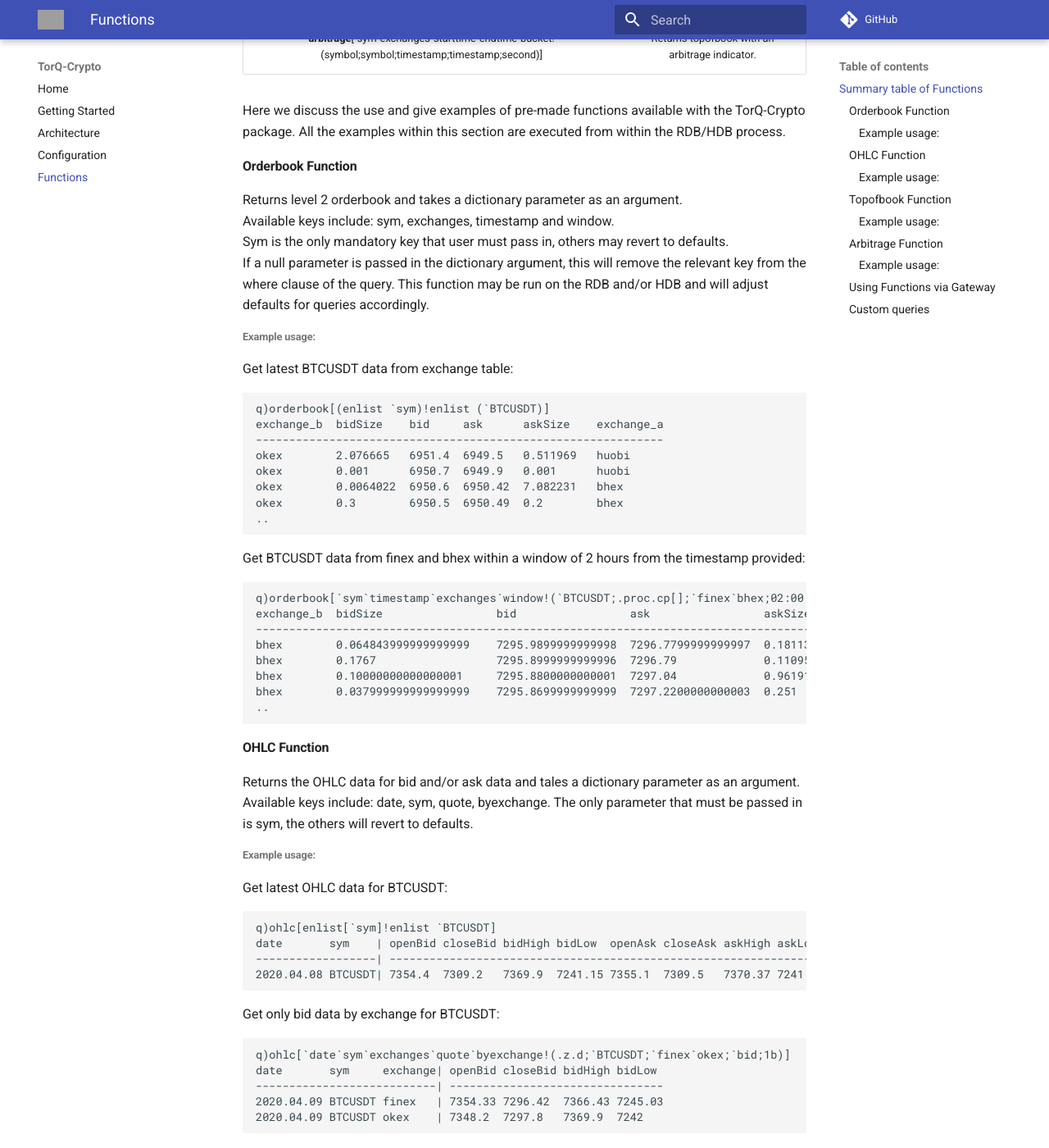
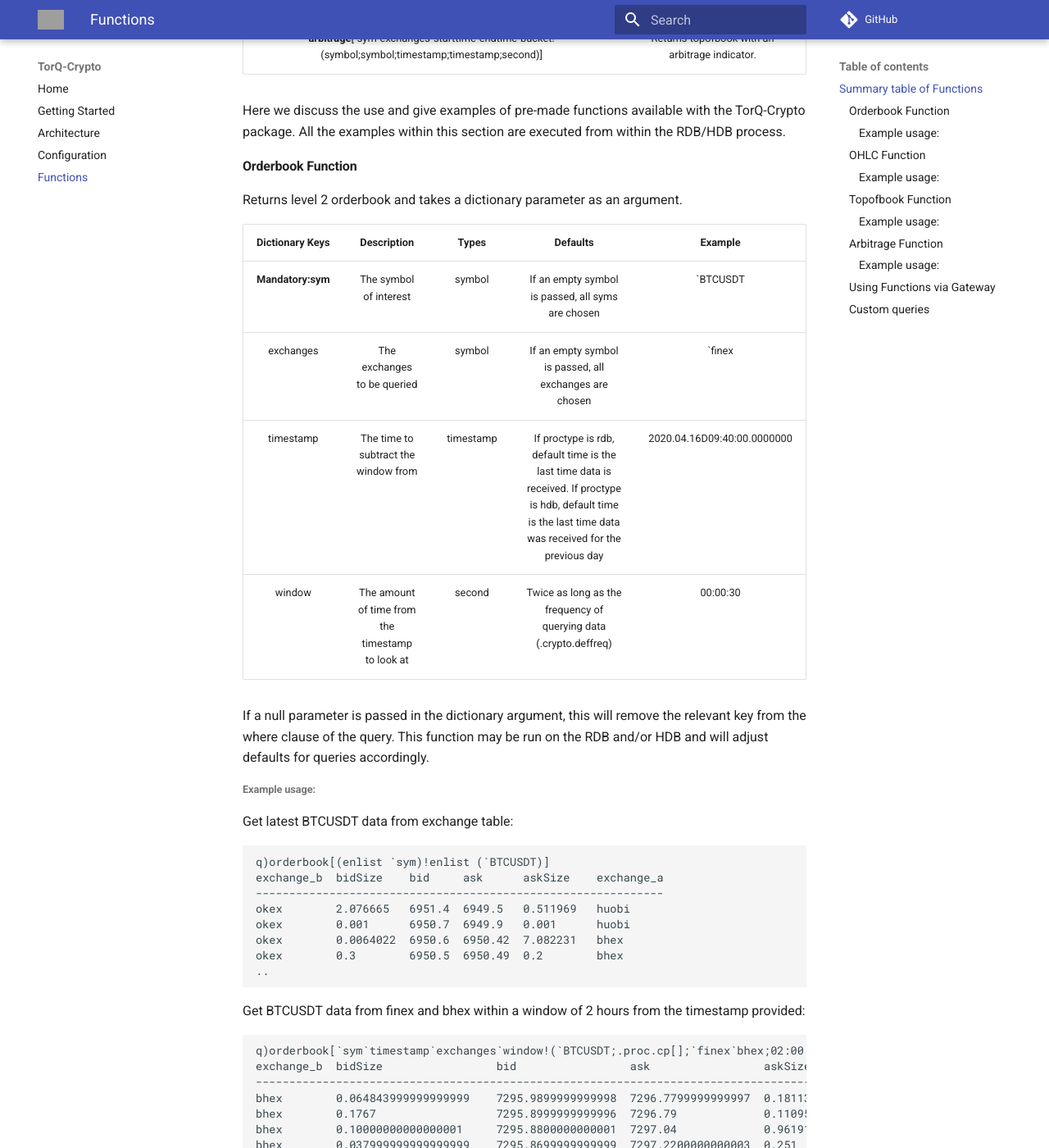
Before and after one commit to DataIntellectTech/TorQ-Crypto, an MkDocs documentation site: the page built from docs/Crypto Functions.md, in a window 1280 px wide and 1400 px high, scrolled down 450 px. Shown: the whole window at 82% size. Built offline with MkDocs 1.6.1 and Material for MkDocs 9.7.7, drawn with Linux system fonts in a browser that asks for light colours; comment, search, counter and statistics services are not loaded; old or Windows-style settings are respelled for this version of MkDocs; some of the changed text lies outside the part shown; grey boxes are pictures that could not be loaded.

Commit message:
Added function tables

```diff
--- a/docs/Crypto Functions.md
+++ b/docs/Crypto Functions.md
@@ -14,8 +14,14 @@
 
 #### Orderbook Function
 Returns level 2 orderbook and takes a dictionary parameter as an argument.
-Available keys include: sym, exchanges, timestamp and window.
-Sym is the only mandatory key that user must pass in, others may revert to defaults.
+
+| Dictionary Keys |       Description      |    Types     |     Defaults      |     Example      |
+| :-------------: | :--------------------: | :----------: | :---------------: | :--------------: |
+| **Mandatory:sym** | The symbol of interest |symbol        | If an empty symbol is passed, all syms are chosen | \`BTCUSDT |
+| exchanges       | The exchanges to be queried |symbol        | If an empty symbol is passed, all exchanges are chosen | \`finex |
+| timestamp       | The time to subtract the window from | timestamp     | If proctype is rdb, default time is the last time data is received. If proctype is hdb, default time is the last time data was received for the previous day | 2020.04.16D09:40:00.0000000 |
+| window          | The amount of time from the timestamp to look at | second        | Twice as long as the frequency of querying data (.crypto.deffreq) | 00:00:30 |
+
 If a null parameter is passed in the dictionary argument, this will remove the relevant key from the where clause of the query.
 This function may be run on the RDB and/or HDB and will adjust defaults for queries accordingly.
 
@@ -44,9 +50,14 @@
 
 
 #### OHLC Function
-Returns the OHLC data for bid and/or ask data and tales a dictionary parameter as an argument.
-Available keys include: date, sym, quote, byexchange.
-The only parameter that must be passed in is sym, the others will revert to defaults.
+Returns the OHLC data for bid and/or ask data and takes a dictionary parameter as an argument.
+
+| Dictionary Keys |       Description      |    Types     |     Defaults      |     Example      |
+| :-------------: | :--------------------: | :----------: | :---------------: | :--------------: |
+| **Mandatory:sym** | The symbol of interest |symbol        | If an empty symbol is passed, all syms are chosen | \`BTCUSDT |
+| date            | The date to retreive data for |date        | If an empty symbol is passed, all exchanges are chosen | \`finex |
+| quote           | The bid and/or ask columns required by the user | symbol     | If an empty symbol is passed, all bid and ask columns are chosen | \`bid |
+| byexchange      | Allows user to filter ohlc data at individual exchange level | boolean | 0b | 1b |
 
 ###### Example usage:
 Get latest OHLC data for BTCUSDT:
@@ -68,8 +79,15 @@
 
 #### Topofbook Function
 Creates a table showing top of the book for each exchange (Level 1) at specified intervals between two timestamps.
-Available keys include: sym, exchanges, starttime, endtime, bucket.
-Sym is the only mandatory parameter that the use must pass in, the other will revert to defaults.
+
+| Dictionary Keys |       Description      |    Types     |     Defaults      |     Example      |
+| :-------------: | :--------------------: | :----------: | :---------------: | :--------------: |
+| **Mandatory:sym** | The symbol of interest |symbol        | If an empty symbol is passed, all syms are chosen | \`BTCUSDT |
+| exchanges       | The date to retreive data for |date        | If an empty symbol is passed, all exchanges are chosen | \`finex |
+| starttime       | The time at which to begin looking at data | timestamp     | If proctype is rdb, the start of day is used. If proctype is hdb, start of previous day is used | 2020.04.16D09:40:00.000000 |
+| endtime         | the time at which to stop looking at data | timestamp | If proctype is rdb, the query time is used. If proctype is hdb, the end of previos day is used.  | 2020.04.16D12:00:00.000000 |
+| bucket          | What bucket of time to group data by | second | 00:01:00 | 00:02:00 |
+
 If a null parameter value is passed in, this will remove the pertinent where clause from the query.
 This function can be run on the RDB and/or HDB and will adjust queries accordingly.
 
@@ -113,9 +131,16 @@
 (therefore only looks at top of book data) and indicates the profitability of any arbitrage opportunities.
 Exchange fees are not accounted for, so the actual profit will be lower than shown.
 
+| Dictionary Keys |       Description      |    Types     |     Defaults      |     Example      |
+| :-------------: | :--------------------: | :----------: | :---------------: | :--------------: |
+| **Mandatory:sym** | The symbol of interest |symbol        | If an empty symbol is passed, all syms are chosen | \`BTCUSDT |
+| exchanges       | The date to retreive data for |date        | If an empty symbol is passed, all exchanges are chosen | \`finex |
+| starttime       | The time at which to begin looking at data | timestamp     | If proctype is rdb, the start of day is used. If proctype is hdb, start of previous day is used | 2020.04.16D09:40:00.000000 |
+| endtime         | The time at which to stop looking at data | timestamp | If proctype is rdb, the query time is used. If proctype is hdb, the end of previos day is used.  | 2020.04.16D12:00:00.000000 |
+| bucket          | What bucket of time to group data by | second | 00:01:00 | 00:02:00 |
+
 The Arbitrage function calls the topofbook function and adds columns saying if there is a chance
-of risk free profit and what that potential profit is. Available keys include: sym, exchanges, starttime,
-endtime, bucket. Sym is the only required key, all other keys will revert to defaults.
+of risk free profit and what that potential profit is.
 
 ###### Example usage:
 Get arbitrage data for BTCUSDT from all exchanges:
```
